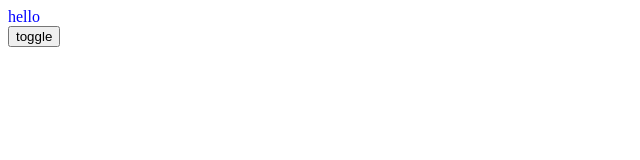
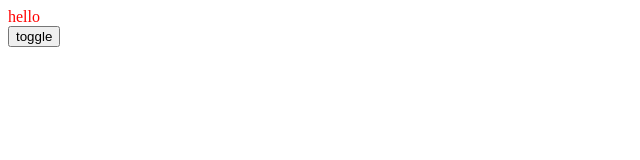
Before and after one commit to GoldenDecade/react-todolist, a React (Create React App) app: page / in a window 1280 px wide. Shown: the top 160 px of the page, without its empty margins (0-640 px from the left). Built offline with nearby package versions, Linux system fonts and the light colour scheme.

Commit message:
react-transition-group初使用

```diff
--- a/package.json
+++ b/package.json
@@ -8,7 +8,8 @@
     "@testing-library/user-event": "^7.1.2",
     "react": "^16.13.1",
     "react-dom": "^16.13.1",
-    "react-scripts": "3.4.3"
+    "react-scripts": "3.4.3",
+    "react-transition-group": "^4.4.1"
   },
   "scripts": {
     "start": "react-scripts start",
--- a/src/App.css
+++ b/src/App.css
@@ -1,39 +1,21 @@
-.show {
-    /*opacity: 1;
-    transition: all 3s ease-in-out;*/
-    animation: show-item 2s ease-in forwards; /*forwards: 保留动画最后一帧*/
+.fade-enter, .fade-appear {
+    opacity: 0;
 }
-.hide {
-    /*opacity: 0;
-    transition: all 3s ease-in-out;*/
-    animation: hide-item 2s ease-in forwards; /*forwards: 保留动画最后一帧*/
+.fade-enter-active, .fade-appear-active {
+    opacity: 1;
+    transition: opacity 1s;
 }
-@keyframes show-item {
-    0% {
-        opacity: 0;
-        color: red;
-    }
-    50% {
-        opacity: 0.5;
-        color: green;
-    }
-    100% {
-        opacity: 1;
-        color: blue;
-    }
+.fade-enter-done {
+    opacity: 1;
+    color: red;
 }
-
-@keyframes hide-item {
-    0% {
-        opacity: 1;
-        color: red;
-    }
-    50% {
-        opacity: 0.5;
-        color: green;
-    }
-    100% {
-        opacity: 0;
-        color: blue;
-    }
+.fade-exit {
+    opacity: 1;
 }
+.fade-exit-active {
+    opacity: 0.2;
+    transition: opacity 1s;
+}
+.fade-exit-done {
+    opacity: 0.2;
+}
--- a/src/App.js
+++ b/src/App.js
@@ -1,5 +1,6 @@
 import React, {Component, Fragment} from 'react';
 import './App.css';
+import { CSSTransition } from 'react-transition-group';
 class App extends Component {
     constructor(props) {
         super(props);
@@ -16,7 +17,16 @@
     render(){
         return (
             <Fragment>
-                <div className={this.state.show ? 'show' : 'hide'}>hello</div>
+                <CSSTransition
+                    in={this.state.show}
+                    timeout={1000}
+                    classNames='fade'
+                    unmountOnExit
+                    onEntered={(el)=> console.log(el)}
+                    appear={true}
+                >
+                    <div >hello</div>
+                </CSSTransition>
                 <button onClick={this.handleClick}>toggle</button>
             </Fragment>
         )
```
Also changed, not shown: 1 other file (tests, documents, lock files or other folders).
